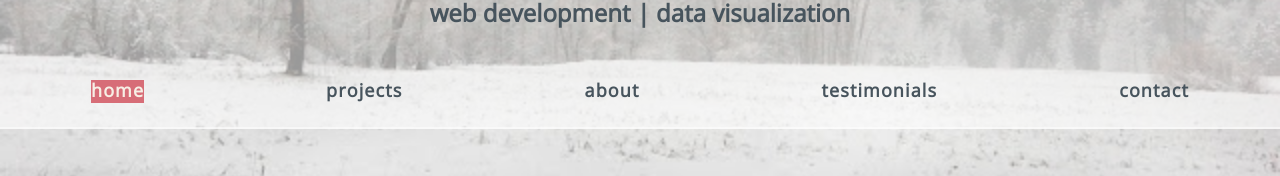
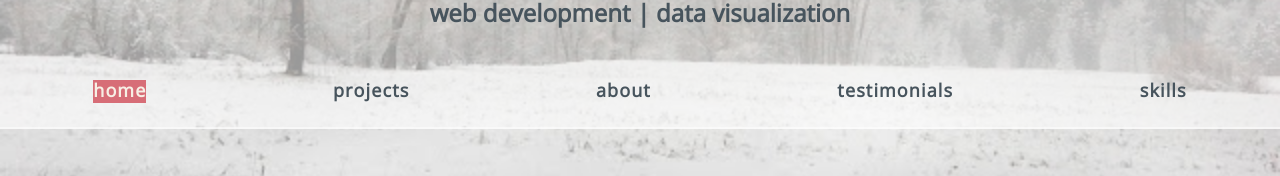
Before and after one commit to juancarlucci/about, a plain HTML site: page index.html in a window 1280 px wide. Shown: the part 483-659 px from the top of the page. Drawn offline with nearby package versions, Linux system fonts and the light colour scheme; a web font is replaced by a local one.

Commit message:
test ass skills to nav

```diff
--- a/index.html
+++ b/index.html
@@ -43,7 +43,7 @@
             <a href="#projects-title" data-scroll="projects">projects</a>
             <a href="#about" data-scroll="about">about</a>
             <a href="#testimonials-title" data-scroll="testimonials">testimonials</a>
-            <a href="#footer" data-scroll="footer">contact</a>
+            <a href="#footer" data-scroll="footer">skills</a>
           </nav>
           <div class="blur"></div>
             <div class="title">
```
